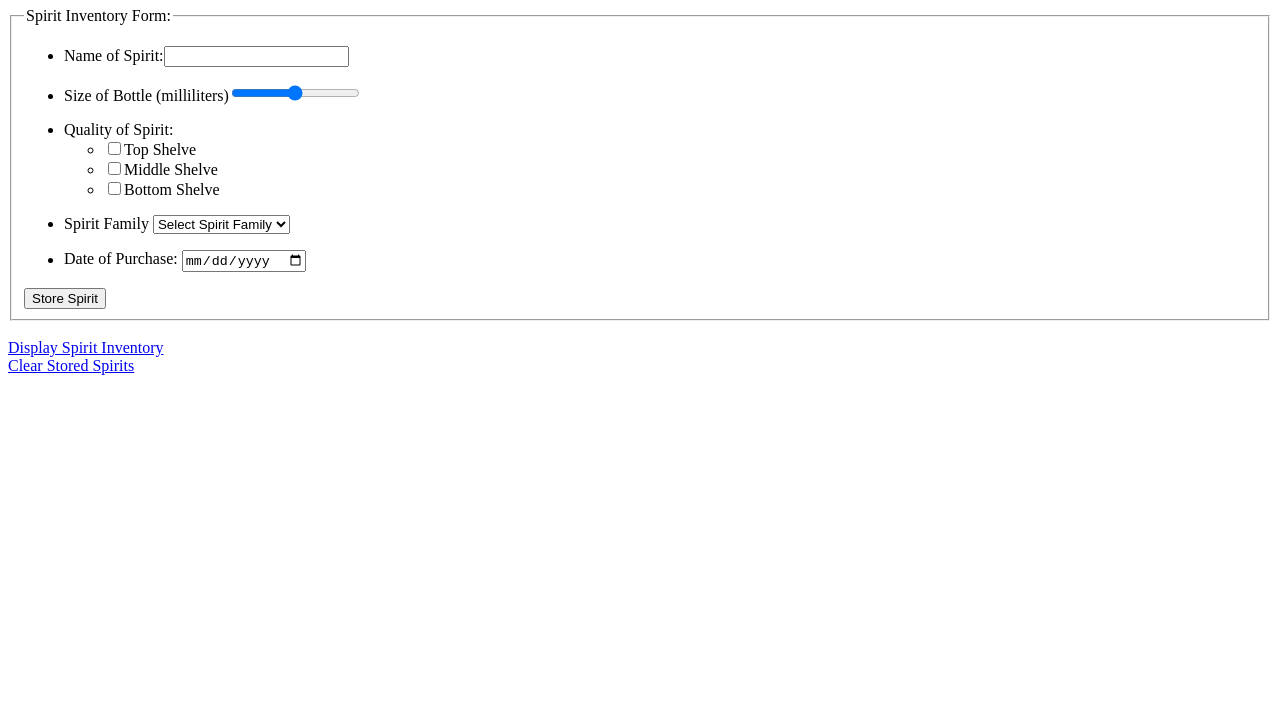
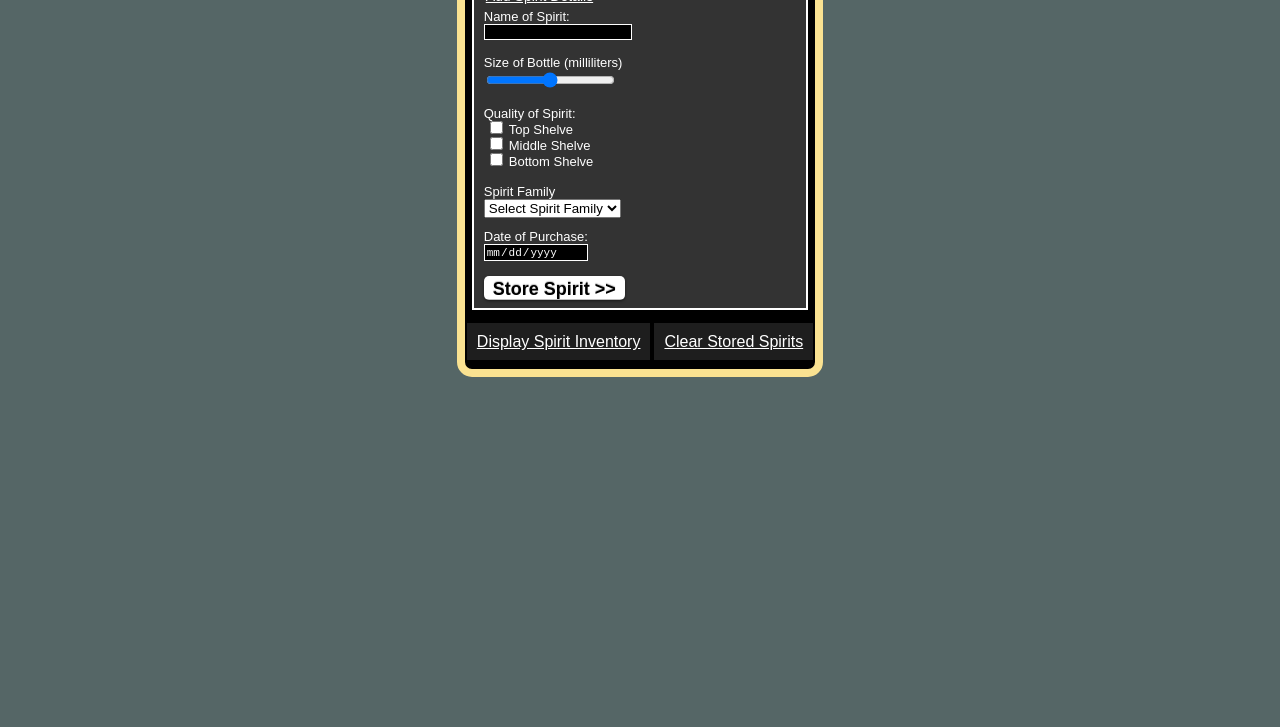
Before and after one commit to brandonmcghee/VisualFrameworks, a plain HTML site: page additem.html in a window 1280 px wide. Shown: the part 73-800 px from the top of the page. Drawn offline with Linux system fonts and the light colour scheme.

Commit message:
Tweeking new CSS Styles

```diff
--- a/additem.html
+++ b/additem.html
@@ -9,38 +9,28 @@
 <meta name="author" content="Brandon McGhee" />
 <meta name="robots" content="all">
 <meta name="viewport" content="width=device-width, initial-scale=1, maximum-scale=1">
+<link rel="stylesheet" type="text/css" href="style.css" />
 </head>
 <body>
 <!-- Being Main DIV for Page, used later for CSS Markup -->
 <div class="main">
-<h1>Add Spirit</h1>
+<h1>Spirit Inventory</h1>
 <!-- Main form to add Spirit -->
 <form action="#" method="post">
     <fieldset>
-        <legend>Spirit Inventory Form:</legend>
-        <!-- Name of Spirit Input -->
-        <ul>
-            <li><label for="spiritName">Name of Spirit:</label><input id="spiritName" type="text" /><br /></li>
-        </ul>
+        <legend>Add Spirit Details</legend>
+            <label for="spiritName">Name of Spirit:</label><br />
+                <input id="spiritName" type="text" class="textstyle" /><br />
         <!-- Slider/Range for Bottle Size in Milliliters-->
-        <ul>
-            <li><label for="bottleMIL">Size of Bottle (milliliters)</label><input id="bottleMIL" type="range" min="375" max = "1140"/></li>
-        </ul>
+            <br /><label for="bottleMIL">Size of Bottle (milliliters)</label><br />
+                <input id="bottleMIL" type="range" min="375" max = "1140"/><br />
         <!-- Quality of Spirit/Shelve -->
-        <ul>
-            <li>
-                <label>Quality of Spirit:</label>
-                    <ul>
-                        <li><input type="checkbox" class="check" id="topShelve" /><label for="topShelve">Top Shelve</label></li>
-                        <li><input type="checkbox" class="check" id="middleShelve" /><label for="middleShelve">Middle Shelve</label></li>
-                        <li><input type="checkbox" class="check" id="bottomShelve" /><label for="bottomShelve">Bottom Shelve</label></li>
-                    </ul>
-            </li>
-        </ul>
+            <br /><label>Quality of Spirit:</label><br />
+                <input type="checkbox" class="check" id="topShelve" /><label for="topShelve">Top Shelve</label><br />
+                <input type="checkbox" class="check" id="middleShelve" /><label for="middleShelve">Middle Shelve</label><br />
+                <input type="checkbox" class="check" id="bottomShelve" /><label for="bottomShelve">Bottom Shelve</label><br />
             <!-- Spirit Family (Type of Spirit) -->
-        <ul>
-            <li>
-                <label>Spirit Family</label>
+            <br /><label>Spirit Family</label><br />
                     <select>
                         <option value="">Select Spirit Family</option>
                         <option value="whiskey">Whiskey</option>
@@ -52,26 +42,24 @@
                         <option value="brandy">Brandy</option>
                         <option value="vermouth">Vermouth</option>
                         <option value="sake">Sake</option>
-                    </select>
-            </li>
-        </ul>
+                    </select><br />
+
             <!-- Date input to reflect Purchase Date of Spirit -->
-        <ul>
-            <li>
-                <label for="datePurchase">Date of Purchase:</label>
-                    <input id="datePurchase" type="date" />
-            </li>
-        </ul>
+
+                <br /><label for="datePurchase">Date of Purchase:</label><br />
+                    <input id="datePurchase" type="date" class="textstyle" /><br />
+
             <!-- Hidden Input Field, as required -->
                 <input type="hidden" />
-            <input type="submit" value="Store Spirit" class="submit"/>
+            <br /><input type="submit" value="Store Spirit >>" class="submit" /><br />
     </fieldset>
 </form>
 <!-- Display and Clear Inventory Links set to # -->
 <br />
 <a href="#" class="data">Display Spirit Inventory</a>
+<a href="#" class="data">Clear Stored Spirits</a>
 <br />
-<a href="#" class="data">Clear Stored Spirits</a>
+<br />
 </div>
 </body>
 
--- a/style.css
+++ b/style.css
@@ -1,6 +1,6 @@
 body {
     color:white;
-    background:#2E2E2E;
+    background:#556666;
     padding:0px;
     text-align:center;
 }
@@ -8,15 +8,23 @@ body {
 div.main {
     width:350px;
     margin:0px auto;
+    background:#000000;
     display:block;
+    border:8px solid #FAE291;
+    border-top-left-radius: 15px;
+    border-top-right-radius: 15px;
+    border-bottom-left-radius: 15px;
+    border-bottom-right-radius: 15px;
+}
+
+span {
+    background:#dd9955;
 }
 
 h1 {
     font-size:30px;
     height:40px;
-    color:green;
     font-family: "Century Gothic", CenturyGothic, AppleGothic, sans-serif;
-    background:#1E1E1E;
     margin-top:0px;
     margin-bottom:0px;
 }
@@ -63,7 +71,7 @@ a.button {
 
 }
 
-a.button:hover {
+a.data:hover {
     color:#000000;
     background-color:#CAFF70;
     border-top-left-radius: 10px;
@@ -81,7 +89,6 @@ a.button:hover {
     padding-bottom:10px;
 }
 
-
 p {
     background-color:black;
 }
@@ -89,41 +96,50 @@ p {
 form {
     font-family: Arial,Sans-Serif;
     font-size: 13px;
-    background-color:black;
     text-align:left;
     padding:5px;
 }
 
-input {
-    font-family: Arial,Sans-Serif;
-    font-size: 13px;
-    width: 200px;
-    float:left;
-}
-
 input.submit {
     width:auto;
-    background-color:#CAFF70;
-    border-top-left-radius: 10px;
-    border-top-right-radius: 10px;
-    border-bottom-left-radius: 10px;
-    border-bottom-right-radius: 10px;
-    border:1px solid #FFFFFF;
+    background-color:#FFFFFF;
+    line-height:1;
+    border:3px solid #FFFFFF;
+    font-weight:bold;
+    font-size:18px;
+    -moz-box-shadow: 0 1px 3px rgba(0,0,0,0.5);
+    -webkit-box-shadow: 0 1px 3px rgba(0,0,0,0.5);
+    text-shadow: 0 -1px 1px rgba(0,0,0,0.25);
+    border-bottom: 1px solid rgba(0,0,0,0.25);
+    -moz-border-radius: 5px;
+    -webkit-border-radius: 5px;
 }
 
 select {
     float:left;
-    text
+}
+
+legend {
+    font-family:Arial,Helmet,Freesans,sans-serif;
+    font-size:14px;
+    text-decoration:underline;
+    color:white;
 }
 
 fieldset {
-    border-color:green;
-    border-width:5px;
-    border-style:solid;
+    background:#333333;
+    border:2px solid #FFFFFF;
 }
-
 
 input.check {
     width:25px;
     margin:0;
 }
+
+input.textstyle {
+    border:1px solid #FFFFFF;
+    background:#000000;
+    color:#FFFFFF;
+    font-size:11px;
+
+}
```
